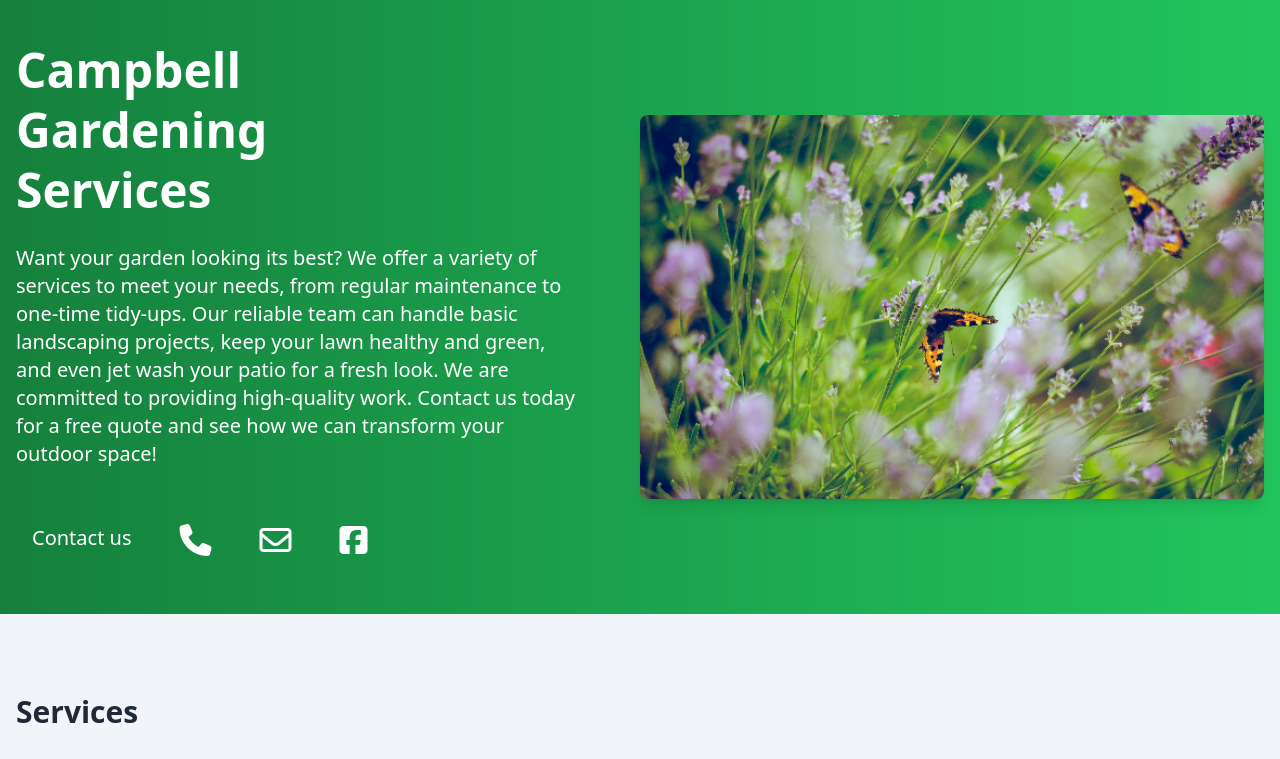
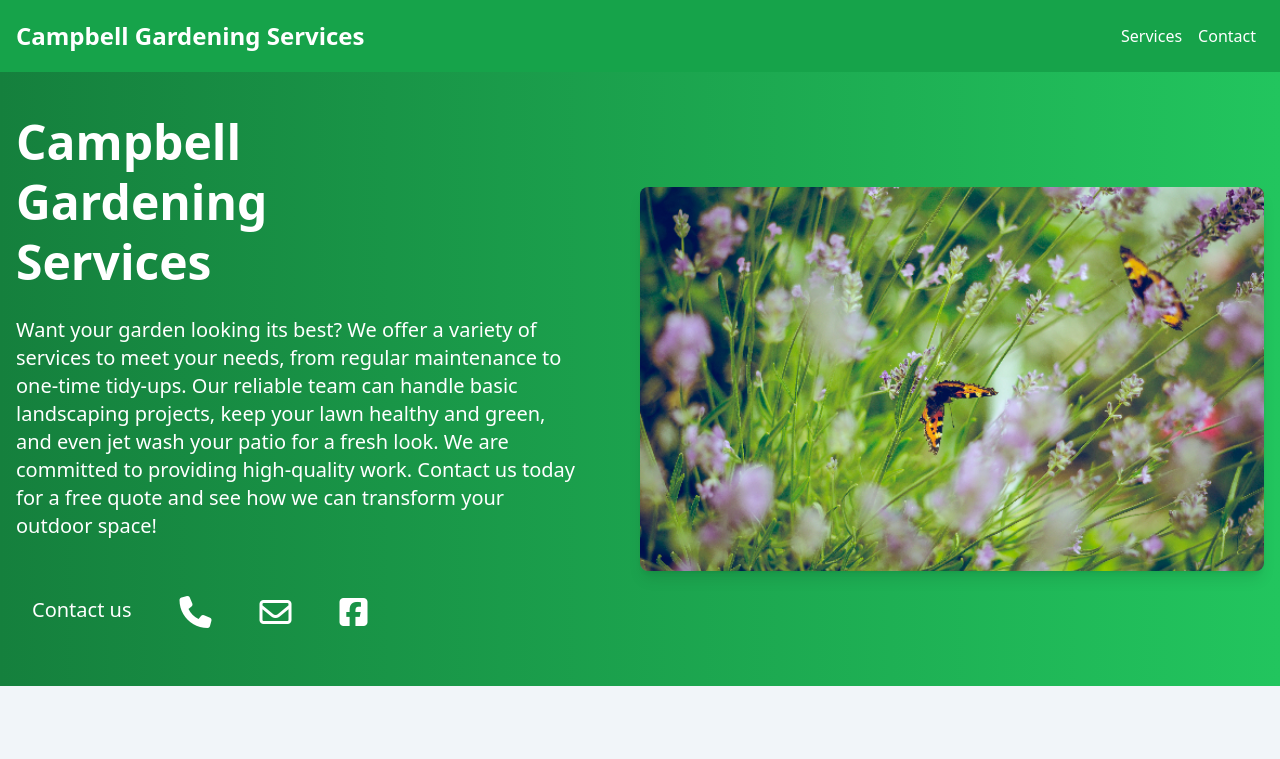
Before and after one commit to Jobergx/Campbell-Gardening-Services, a website: page index.html in a window 1280 px wide. Shown: the top 759 px of the page. Drawn offline with Linux system fonts and the light colour scheme.

Commit message:
add nav and copy

```diff
--- a/index.html
+++ b/index.html
@@ -13,13 +13,22 @@
 	</head>
 	<body class="bg-slate-100">
 <!-- Hero section -->
+<nav class="bg-green-600 p-4 text-white">
+    <div class="container mx-auto flex items-center justify-between">
+        <a href="#" class="text-2xl font-bold">Campbell Gardening Services</a>
+        <div class="hidden md:flex items-center">
+            <a href="#services" class="text-white p-2 hover:bg-green-700">Services</a>
+            <a href="#contact" class="text-white p-2 hover:bg-green-700">Contact</a>
+        </div>
+    </div>
+</nav>
 <section class="bg-gradient-to-r from-green-700 to-green-500 py-10 ">
     <div class="container mx-auto px-4  max-w-8xl">
         <div class="flex flex-col md:flex-row items-center justify-between">
             <div class="md:w-1/2 mb-8 md:mb-0">
                 <h1 class="text-white font-bold text-5xl leading-tight mb-6">Campbell<br/> Gardening<br/> Services</h1>
                 <p class="text-white text-xl mb-8 md:pr-16">Want your garden looking its best? We offer a variety of services to meet your needs, from regular maintenance to one-time tidy-ups. Our reliable team can handle basic landscaping projects, keep your lawn healthy and green, and even jet wash your patio for a fresh look. We are committed to providing high-quality work. Contact us today for a free quote and see how we can transform your outdoor space!</p>
-					<div>
+					<div id="contact">
 						<ul class="flex gap-12 m-4 pt-6">
 
 							<li><h2 class="text-white text-xl">Contact us  </h2></li>
@@ -47,7 +56,7 @@
 </section>
 
 <!-- Featured section -->
-<section class="py-20">
+<section class="py-20" id="services">
     <div class="container mx-auto px-4 max-w-8xl">
         <h2 class="text-3xl font-bold text-gray-800 mb-8">Services</h2>
         <div class="grid grid-cols-1 md:grid-cols-3 gap-8">
@@ -168,6 +177,9 @@
         </div>
     </div>
 </section>
+<footer class="bg-green-600 p-4 text-center text-white">
+    <p>&copy; 2024 Campbell Gardening Services</p>
+</footer>
+	</body>
 
-	</body>
 </html>
```
Also changed, not shown: public/styles.css.
